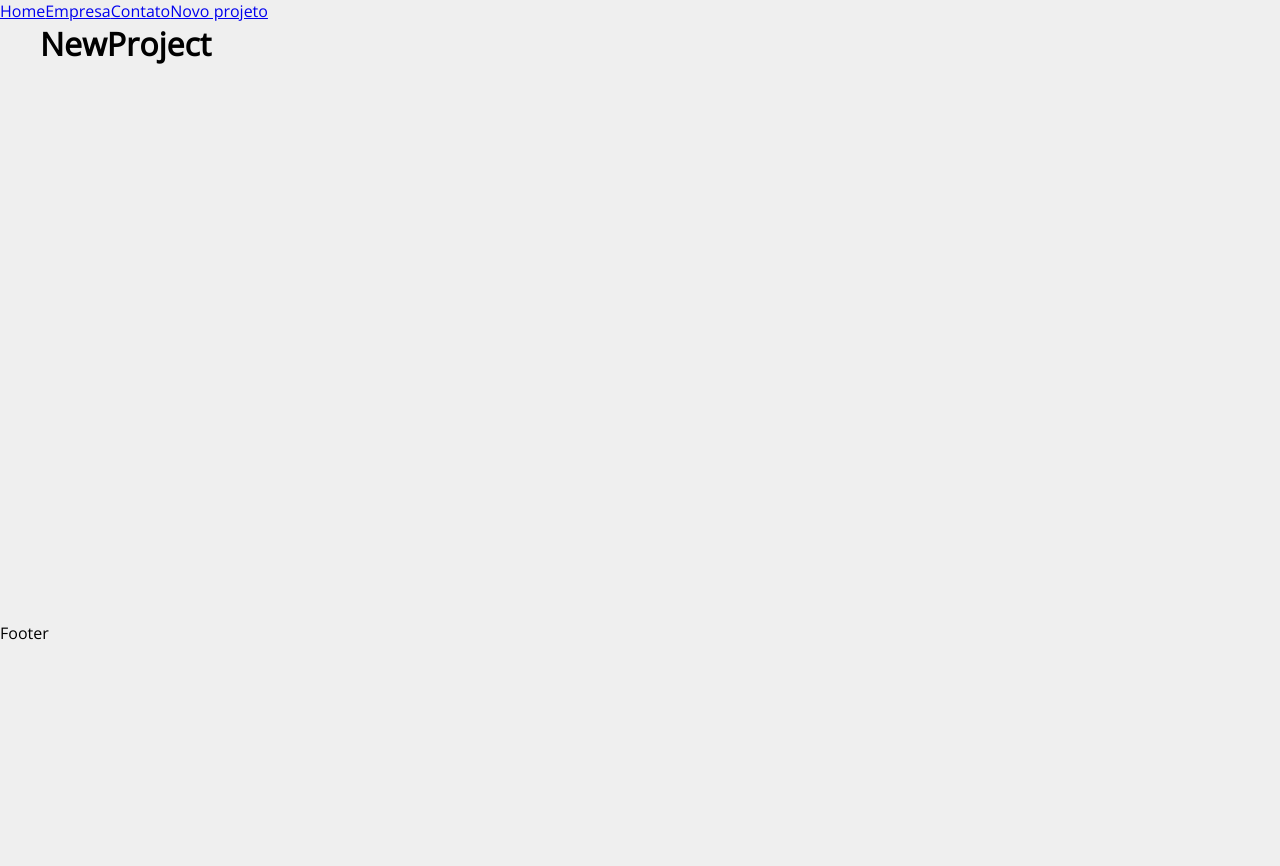
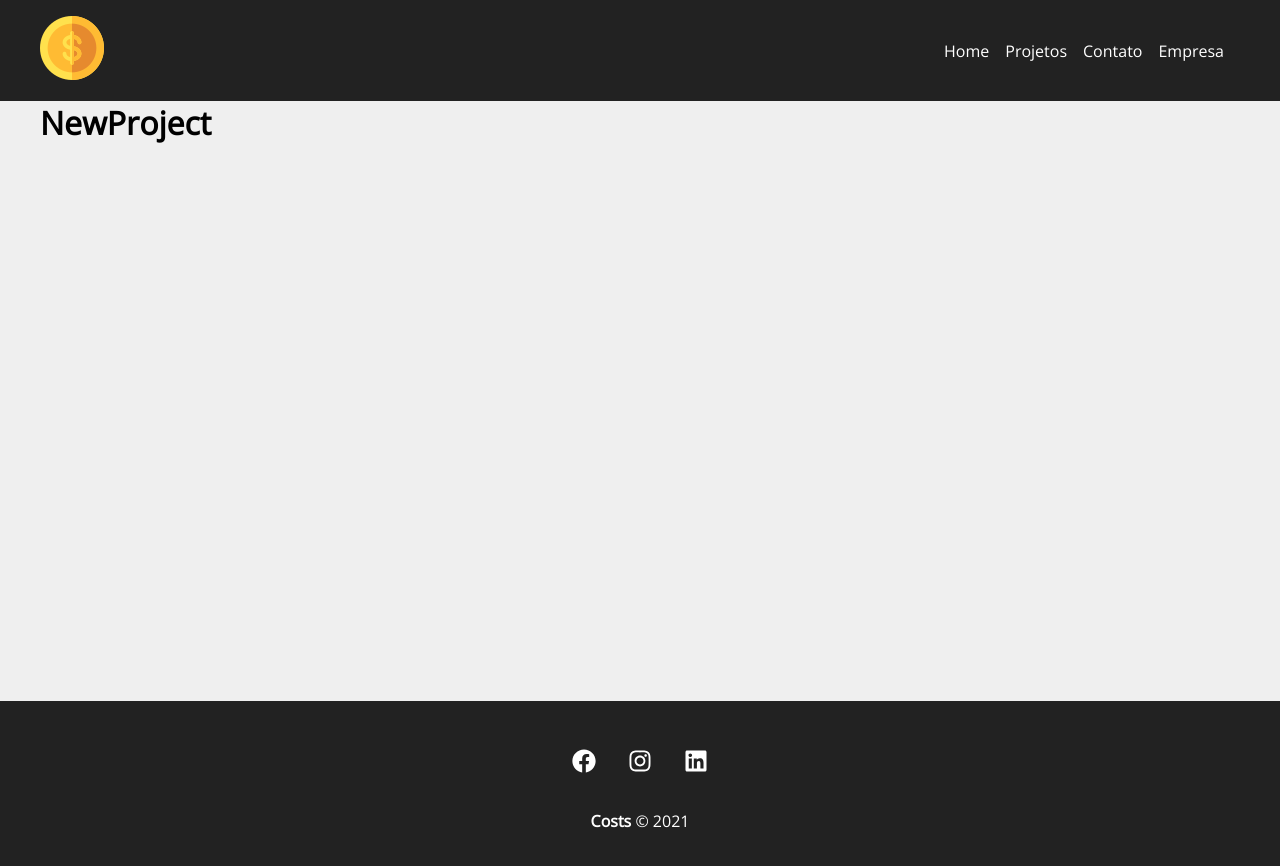
Before and after one commit to naldowebdeveloper/Costs-Gerenciador-de-projetos, a React (Create React App) app: page /newproject in a window 1280 px wide. Shown: the top 866 px of the page. Before the commit the page ends 800 px from the top, so only its background shows below. Built offline with nearby package versions, Linux system fonts and the light colour scheme.

Commit message:
Curso React Navbar e footer

```diff
--- a/src/App.js
+++ b/src/App.js
@@ -1,26 +1,27 @@
-import "./styles.css";
+import './styles.css'
 import { BrowserRouter as Router, Switch, Route, Link } from 'react-router-dom'
 import Home from './components/pages/Home'
 import Company from './components/pages/Company'
 import Contact from './components/pages/Contact'
 import NewProject from './components/pages/NewProject'
-import Container from "./components/layout/Container";
+import Projects from './components/pages/Projects'
+
+import Container from './components/layout/Container'
+import Navbar from './components/layout/Navbar'
+import Footer from './components/layout/Footer'
 
 function App() {
   return (
     <Router>
-
-      <div>
-        <Link to="/">Home</Link>
-        <Link to="/Company">Empresa</Link>
-        <Link to="/Contact">Contato</Link>
-        <Link to="/NewProject">Novo projeto</Link>
-      </div>
+      <Navbar />
 
       <Switch>
         <Container customClass="min-height">
           <Route exact path="/">
             <Home />
+          </Route>
+          <Route exact path="/projects">
+            <Projects />
           </Route>
           <Route exact path="/company">
             <Company />
@@ -34,7 +35,7 @@
         </Container>
       </Switch>
 
-      <p>Footer</p>
+      <Footer />
     </Router>
   )
 }
--- /dev/null
+++ b/src/components/layout/Footer.js
@@ -0,0 +1,26 @@
+import {FaFacebook, FaInstagram, FaLinkedin} from 'react-icons/fa'
+
+import styles from './Footer.module.css'
+
+function Footer() {
+  return (
+    <footer className={styles.footer}>
+      <ul className={styles.social_list}>
+        <li>
+          <FaFacebook />
+        </li>
+        <li>
+          <FaInstagram />
+        </li>
+        <li>
+          <FaLinkedin />
+        </li>
+      </ul>
+      <p className={styles.copy_right}>
+        <span>Costs</span> &copy; 2021
+      </p>
+    </footer>
+  )
+}
+
+export default Footer
--- /dev/null
+++ b/src/components/layout/Footer.module.css
@@ -0,0 +1,33 @@
+.footer {
+  background-color: #222;
+  color: #fff;
+  padding: 3em;
+  text-align: center;
+}
+
+.social_list{
+  display: flex;
+  justify-content: center;
+  list-style-type: none;
+}
+
+.social_list li {
+  margin: 0 1em;
+}
+
+.social_list li:hover{
+  color: #ffbb33;
+}
+
+.social_list svg {
+  font-size: 1.5em;
+  cursor: pointer;
+}
+
+.copy_right {
+  margin-top: 2em;
+}
+
+.copy_right span {
+  font-weight: bold;
+}
--- /dev/null
+++ b/src/components/layout/Navbar.js
@@ -0,0 +1,36 @@
+
+import {Link} from 'react-router-dom'
+
+import Container from './Container'
+
+import styles from './Navbar.module.css'
+import logo from '../../img/costs_logo.png'
+
+function Navbar() {
+  return (
+    <nav className={styles.navbar}>
+      <Container>
+        <Link to="/">
+          <img src={logo} alt="Costs" />
+        </Link>
+
+        <ul className={styles.list}>
+          <li className={styles.item}>
+            <Link to="/">Home</Link>
+          </li>
+          <li className={styles.item}>
+            <Link to="/Projects">Projetos</Link>
+          </li>
+          <li className={styles.item}>
+            <Link to="/Contact">Contato</Link>
+          </li>
+          <li className={styles.item}>
+            <Link to="/Company">Empresa</Link>
+          </li>
+        </ul>
+      </Container>
+    </nav>
+  )
+}
+
+export default Navbar
--- /dev/null
+++ b/src/components/layout/Navbar.module.css
@@ -0,0 +1,25 @@
+.navbar {
+  display: flex;
+  justify-content: space-between;
+  background-color: #222;
+  padding: 1em;
+}
+
+.list {
+  display: flex;
+  align-items: center;
+}
+
+.item {
+  margin-right:  1em;
+}
+
+.item a {
+  color: #fff;
+  text-decoration: none;
+}
+
+.item a:hover {
+  color: #ffbb33;
+  text-decoration: none;
+}
--- /dev/null
+++ b/src/components/pages/Projects.js
@@ -0,0 +1,5 @@
+function Projects() {
+  return <h1>Projects</h1>
+}
+
+export default Projects
--- a/src/styles.css
+++ b/src/styles.css
@@ -11,3 +11,7 @@
   background-color: #efefef;
   height: 100%;
 }
+
+li{
+  list-style: none;
+}
```
